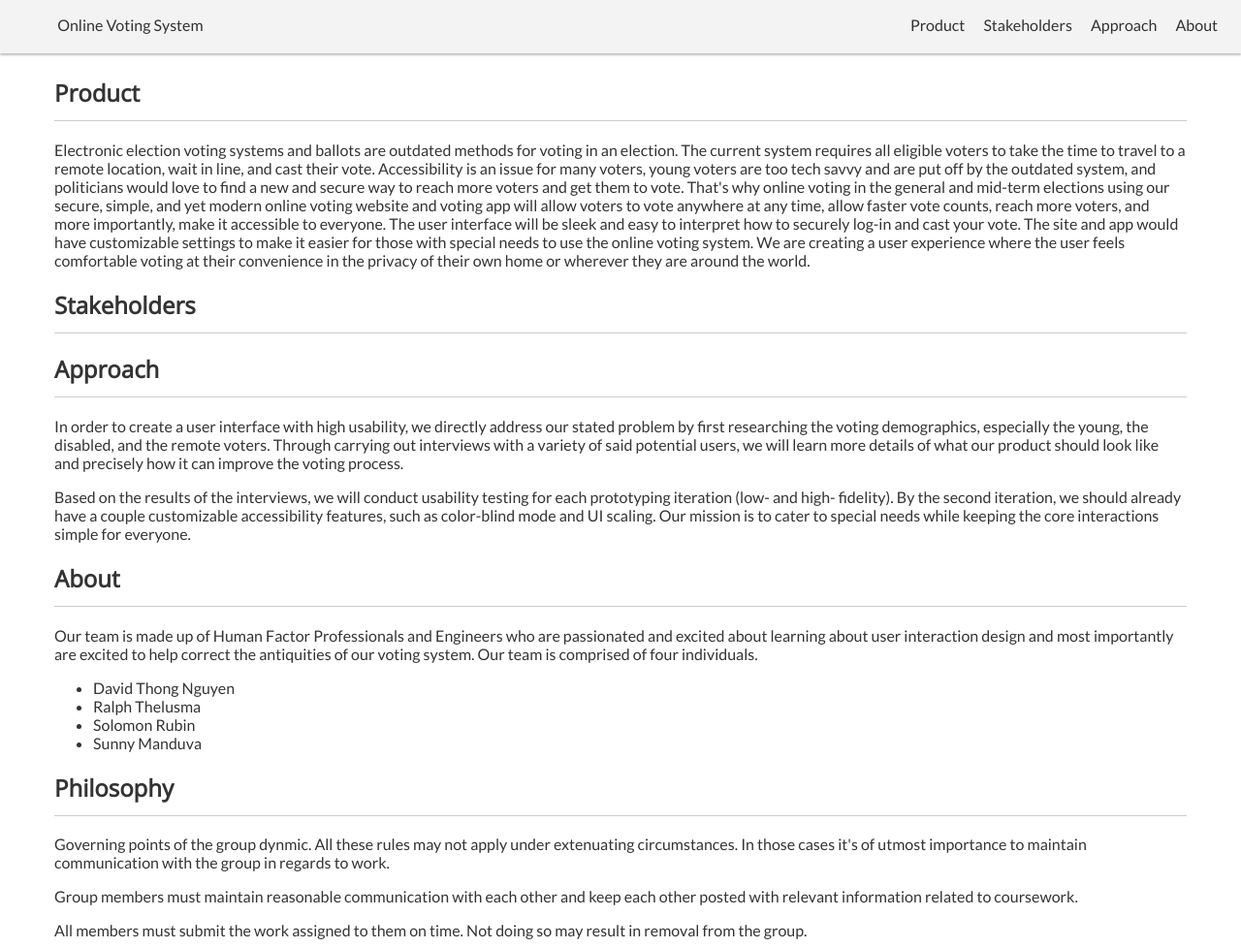
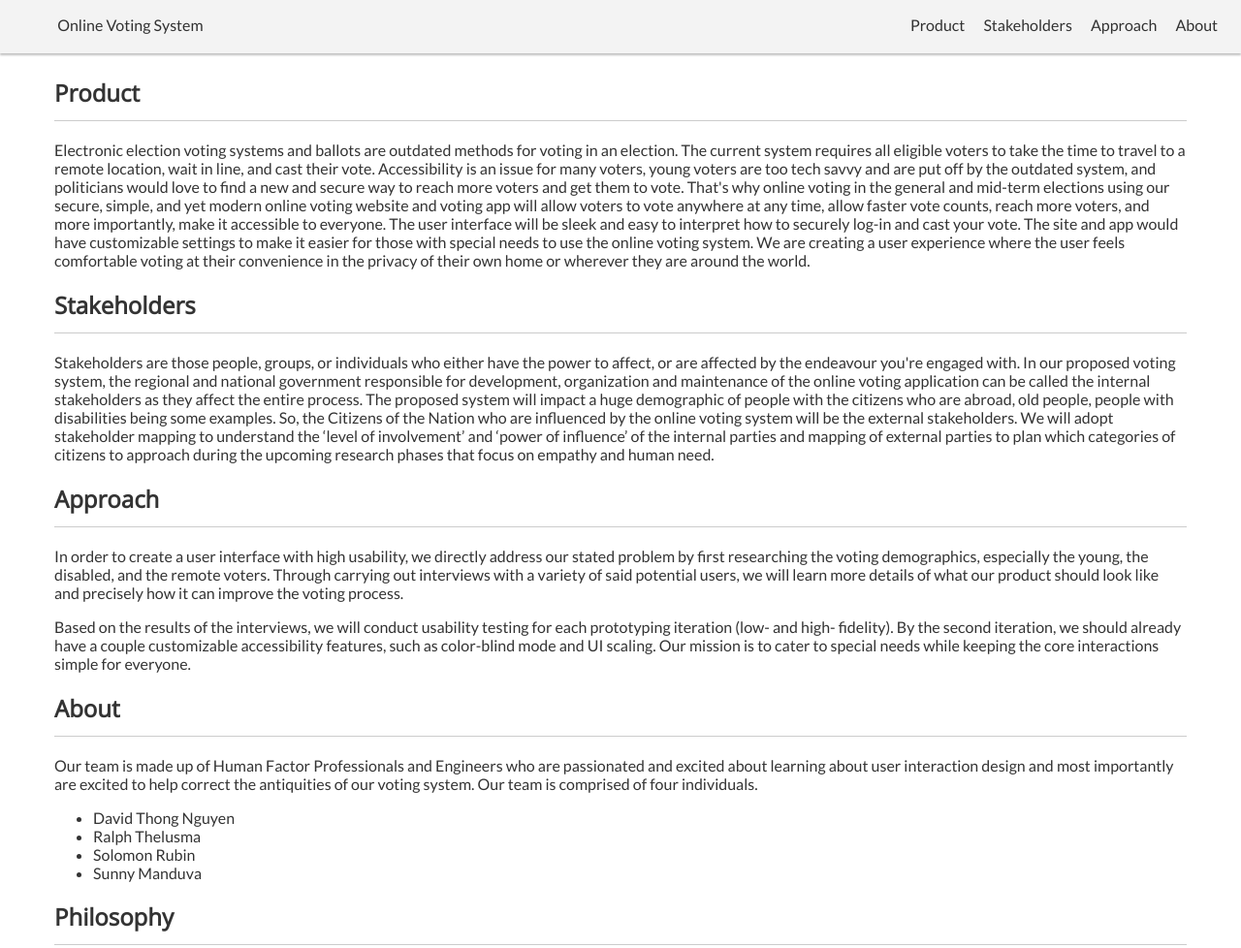
Before and after one commit to Drageaux/hcin620-hfpe, a plain HTML site: page index.html in a window 1280 px wide. Shown: the top 978 px of the page at 97% size. Drawn offline with nearby package versions, Linux system fonts and the light colour scheme; some packages are replaced by stand-ins of ours; a script that the page names is missing.

Commit message:
Added Stakeholders

```diff
--- a/index.html
+++ b/index.html
@@ -24,6 +24,7 @@
             <article>
                 <h2>Stakeholders</h2>
                 <a id="stakeholders"></a>
+                <p>Stakeholders are those people, groups, or individuals who either have the power to affect, or are affected by the endeavour you're engaged with. In our proposed voting system, the regional and national government responsible for development, organization and maintenance of the online voting application can be called the internal stakeholders as they affect the entire process. The proposed system will impact a huge demographic of people with the citizens who are abroad, old people, people with disabilities being some examples. So, the Citizens of the Nation who are influenced by the online voting system will be the external stakeholders. We will adopt stakeholder mapping to understand the ‘level of involvement’ and ‘power of influence’ of the internal parties and mapping of external parties to plan which categories of citizens to approach during the upcoming research phases that focus on empathy and human need.</p>
             </article>
             <article>
                 <h2>Approach</h2>
```
